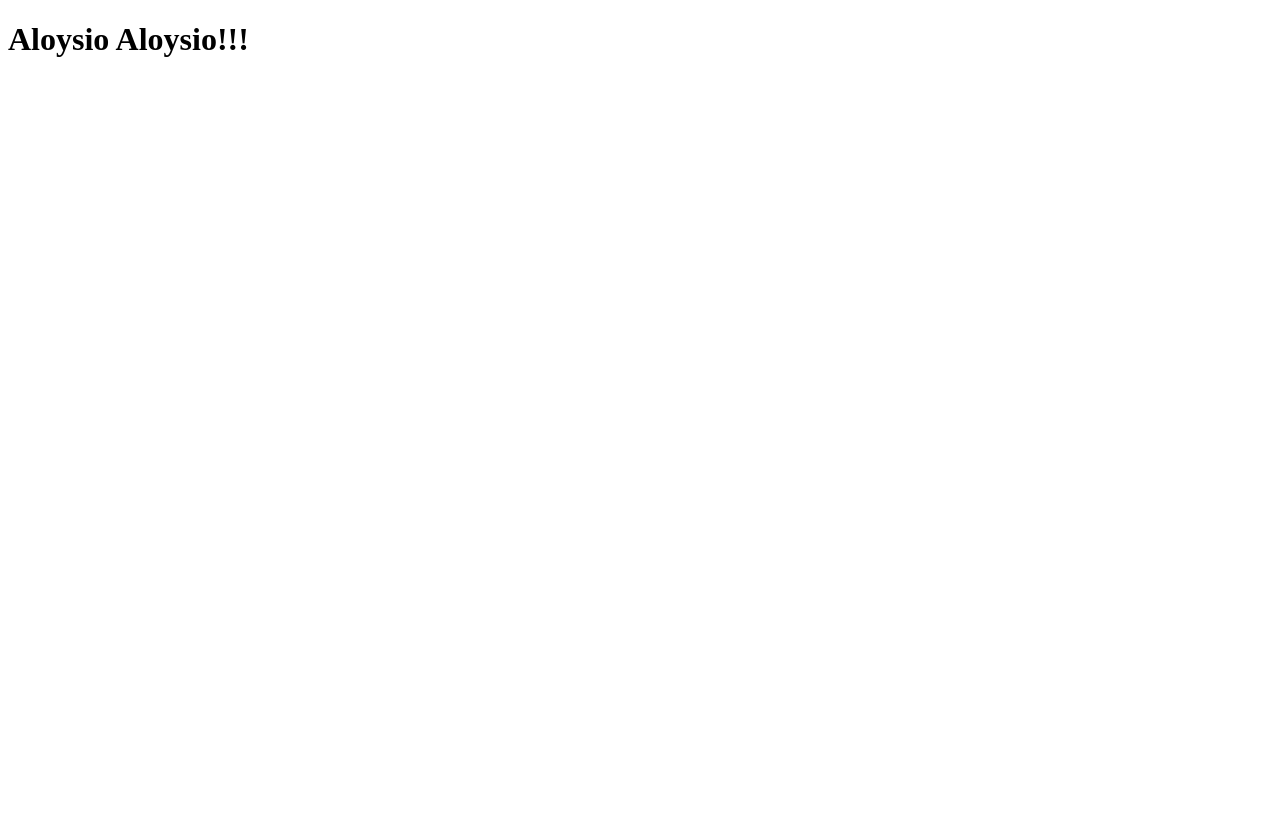
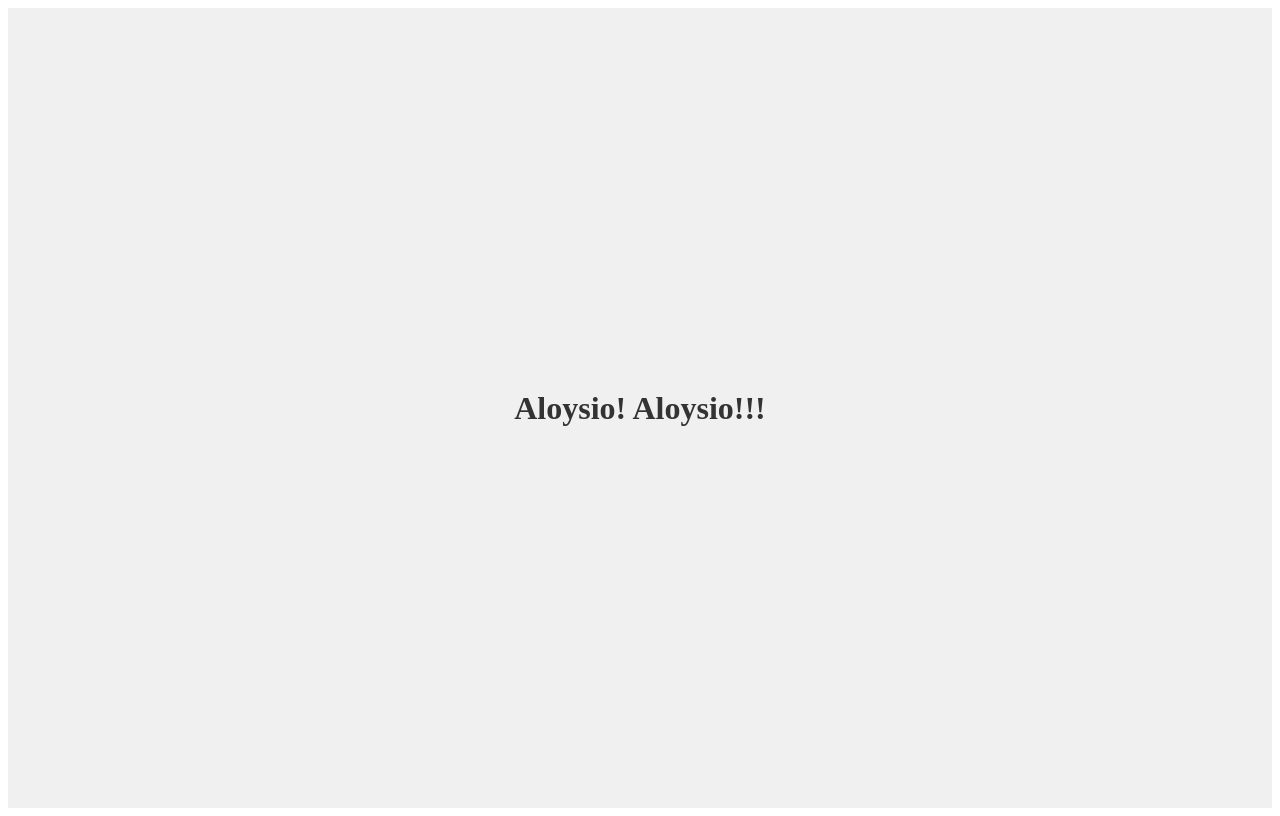
Before and after one commit to LcsMont/codenews, a Next.js app: page / in a window 1280 px wide. Built offline with nearby package versions, Linux system fonts and the light colour scheme.

Commit message:
Modify frase `index.js`

```diff
--- a/pages/index.js
+++ b/pages/index.js
@@ -1,5 +1,25 @@
+import React from 'react';
+
 function Home() {
-    return <h1>Aloysio Aloysio!!!</h1>
+    const styles = {
+        container: {
+            display: 'flex',
+            justifyContent: 'center',
+            alignItems: 'center',
+            height: '100vh',
+            backgroundColor: '#f0f0f0',
+        },
+        heading: {
+            fontSize: '2rem',
+            color: '#333',
+        },
+    };
+
+    return (
+        <div style={styles.container}>
+            <h1 style={styles.heading}>Aloysio! Aloysio!!!</h1>
+        </div>
+    );
 }
 
 export default Home;
```
